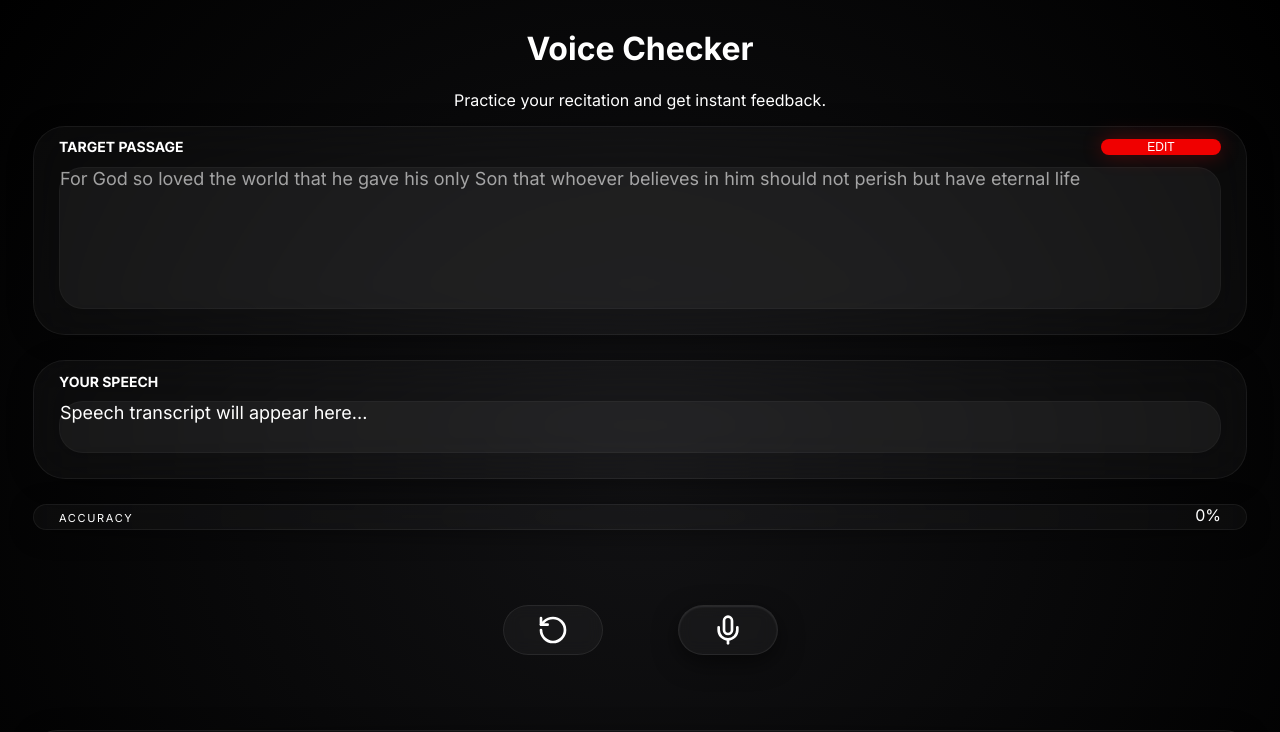
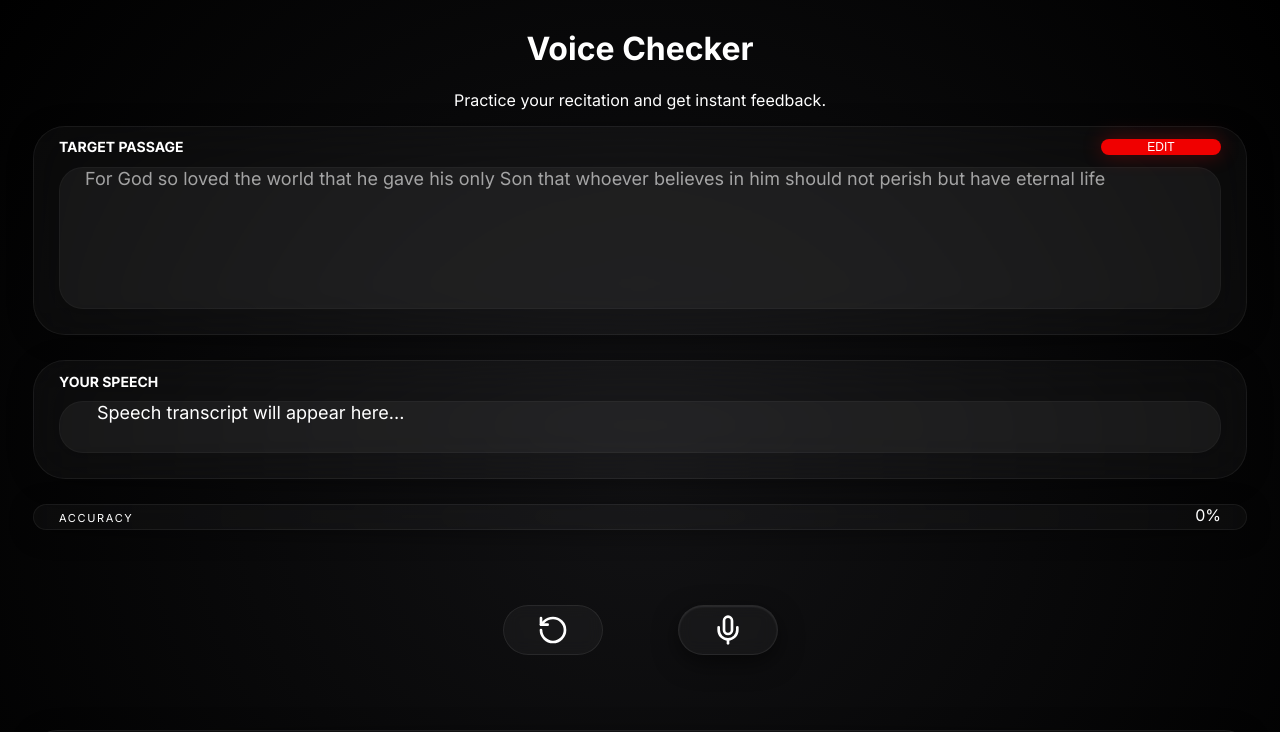
Before and after one commit to benresonance-star/v2t, a Next.js app: page / in a window 1280 px wide. Shown: the top 732 px of the page. Built offline with nearby package versions, Linux system fonts and the light colour scheme.

Commit message:
style: add 25px horizontal margins to inner text containers
- Add px-[25px] to ReferenceDisplay text container
- Add px-[37px] to edit mode textarea and Speech transcript area
- Update normalizeToken to handle a broader set of punctuation

Made-with: Cursor

```diff
--- a/src/app/page.tsx
+++ b/src/app/page.tsx
@@ -90,7 +90,7 @@ export default function Home() {
                     <textarea
                       value={inputText}
                       onChange={(e) => setInputText(e.target.value)}
-                      className="w-full p-12 min-h-[160px] !text-[#ffffff] outline-none transition-all text-[18px] leading-relaxed resize-none font-normal bg-transparent border-none focus:ring-0 font-sans"
+                      className="w-full p-12 px-[37px] min-h-[160px] !text-[#ffffff] outline-none transition-all text-[18px] leading-relaxed resize-none font-normal bg-transparent border-none focus:ring-0 font-sans"
                       placeholder="Enter reference text here..."
                       onInput={(e) => {
                         const target = e.target as HTMLTextAreaElement;
--- a/src/components/voiceChecker/ReferenceDisplay.tsx
+++ b/src/components/voiceChecker/ReferenceDisplay.tsx
@@ -37,7 +37,7 @@ export const ReferenceDisplay: React.FC<ReferenceDisplayProps> = ({
       </div>
 
       <div className="p-12 mx-[25px] mb-[25px] glass-inner rounded-[1.5rem] min-h-[140px]">
-        <div className="flex flex-wrap text-[18px] leading-relaxed font-normal text-white">
+        <div className="flex flex-wrap text-[18px] leading-relaxed font-normal text-white px-[25px]">
           {alignment.length === 0 ? (
             <span className="text-zinc-600 italic">No reference text loaded...</span>
           ) : (
--- a/src/components/voiceChecker/TranscriptPanel.tsx
+++ b/src/components/voiceChecker/TranscriptPanel.tsx
@@ -21,7 +21,7 @@ export const TranscriptPanel: React.FC<TranscriptPanelProps> = ({
           <h2 className="text-[14px] font-semibold text-zinc-100 uppercase tracking-wide px-[25px]">
             Your Speech
           </h2>
-          <div className="text-zinc-100 text-[18px] leading-relaxed min-h-[50px] font-normal p-12 mx-[25px] mb-[25px] glass-inner rounded-[1.5rem]">
+          <div className="text-zinc-100 text-[18px] leading-relaxed min-h-[50px] font-normal p-12 px-[37px] mx-[25px] mb-[25px] glass-inner rounded-[1.5rem]">
             {isTranscribing ? (
               <div className="flex items-center gap-3 text-sky-400">
                 <div className="flex gap-1">
--- a/src/core/normalize.ts
+++ b/src/core/normalize.ts
@@ -14,6 +14,6 @@ export function tokenizeText(text: string): string[] {
 export function normalizeToken(token: string): string {
   return token
     .toLowerCase()
-    .replace(/[.,/#!$%^&*;:{}=\-_`~()]/g, "")
+    .replace(/[.,/#!$%^&*;:{}=\-_`~()"'?<>]/g, "")
     .trim();
 }
```
